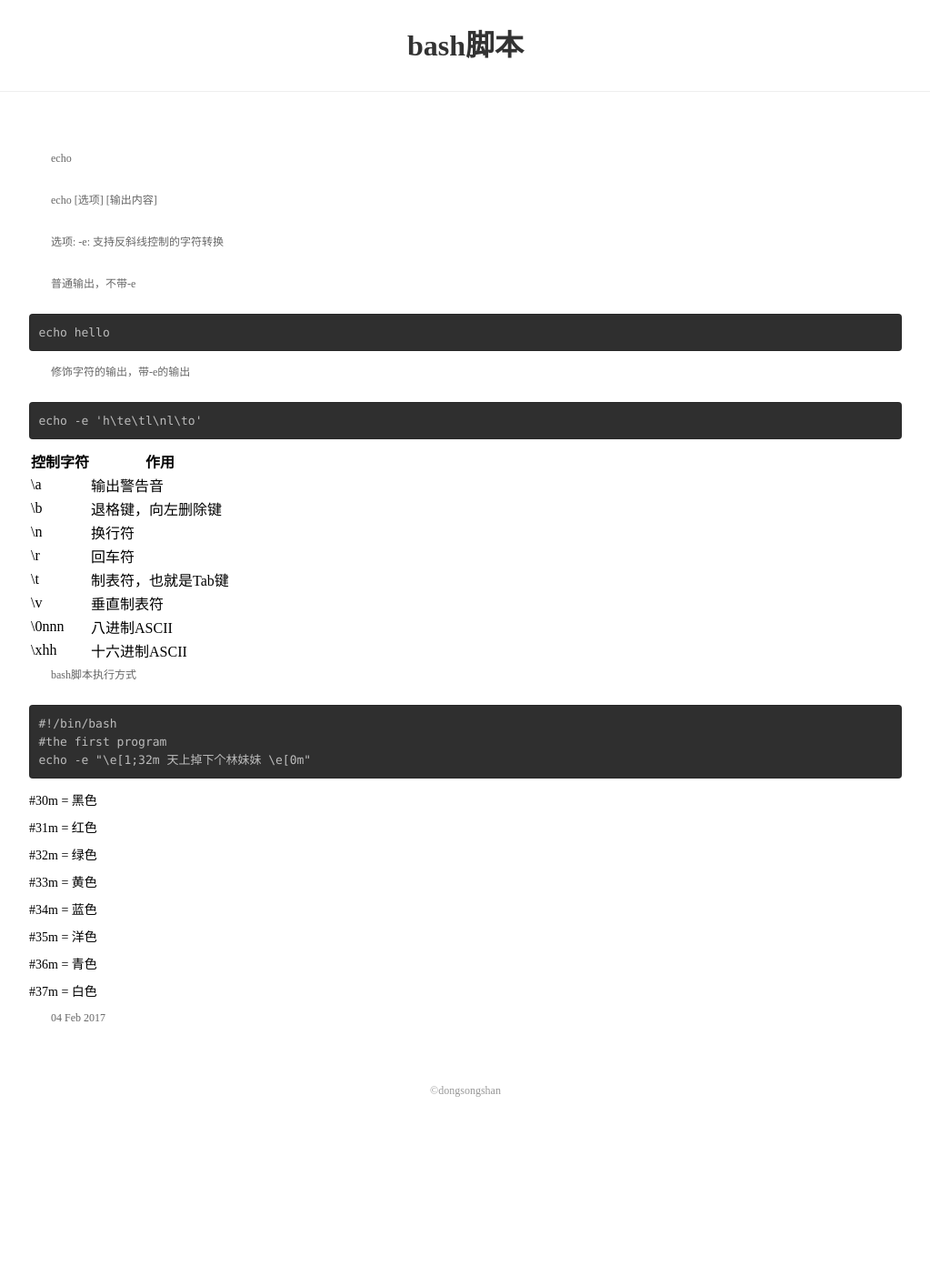
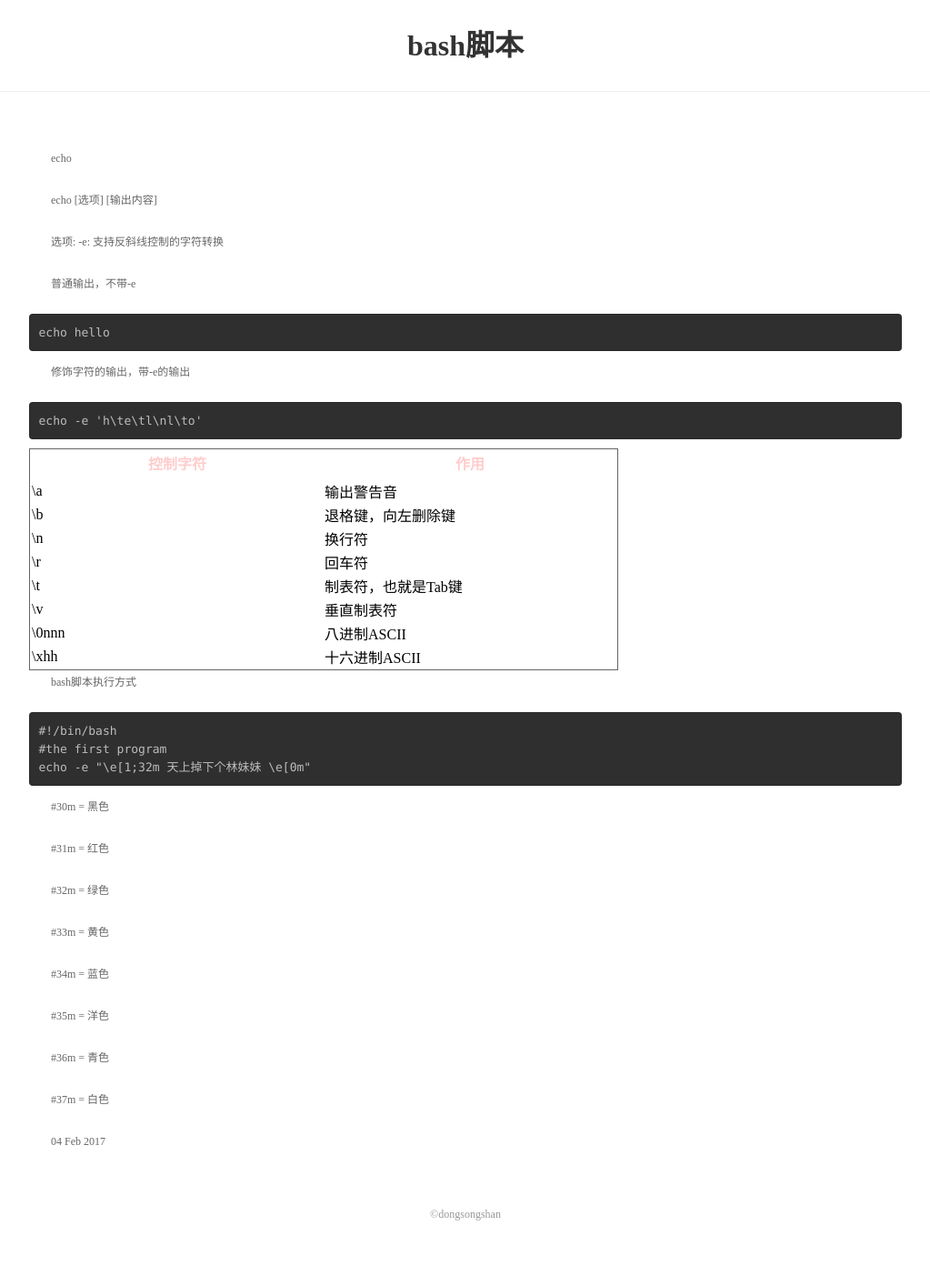
Before and after one commit to dongsongshan/dongsongshan.github.io, a Jekyll site: the page built from _posts/2017-02-04-bash.html, in a window 1280 px wide. Shown: the whole page at 91% size, without its empty margins (128-1151 px from the left). Built offline with Jekyll 4.4.1, drawn with Linux system fonts in a browser that asks for light colours; before the commit the page ends 1267 px from its top, so only the background shows below that.

Commit message:
Update 2017-02-04-bash.html

```diff
--- a/_posts/2017-02-04-bash.html
+++ b/_posts/2017-02-04-bash.html
@@ -13,7 +13,12 @@ echo hello
 <pre>
 echo -e 'h\te\tl\nl\to'
 </pre>
-<table>
+<style>
+  .table1{border: 1px solid #666;}
+  .table1 tr{}
+  .table1 tr th{width: 320px; height:30px; line-height:30px; text-align:center; font-size:12x; color:#fcc}
+</style>
+<table class="table1">
   <tr>
     <th>控制字符</th>
     <th>作用</th>
@@ -60,17 +65,14 @@ echo -e 'h\te\tl\nl\to'
 #the first program
 echo -e "\e[1;32m 天上掉下个林妹妹 \e[0m"
 </pre>
-
-<ul>
-  <li>#30m = 黑色</li>
-  <li>#31m = 红色</li>
-  <li>#32m = 绿色</li>
-  <li>#33m = 黄色</li>
-  <li>#34m = 蓝色</li>
-  <li>#35m = 洋色</li>
-  <li>#36m = 青色</li>
-  <li>#37m = 白色</li>
-</ul>
+<p>#30m = 黑色</p>
+<p>#31m = 红色</p>
+<p>#32m = 绿色</p>
+<p>#33m = 黄色</p>
+<p>#34m = 蓝色</p>
+<p>#35m = 洋色</p>
+<p>#36m = 青色</p>
+<p>#37m = 白色</p>
 
 
 
```
